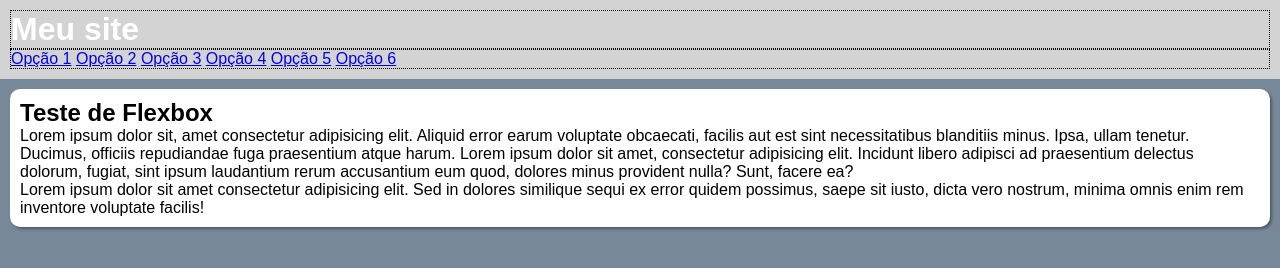
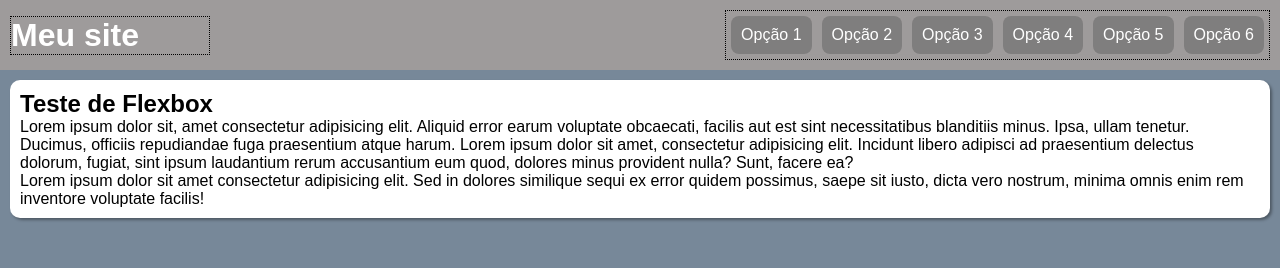
Before and after one commit to igorgianeri/html-css, a plain HTML site: page exercicios/ex-027/flex013 - menu flexbox/index.html in a window 1280 px wide. Drawn offline with Linux system fonts and the light colour scheme.

Commit message:
Menu Flexbox - Adicionando elementos flex

```diff
--- a/exercicios/ex-027/flex013 - menu flexbox/style/style.css
+++ b/exercicios/ex-027/flex013 - menu flexbox/style/style.css
@@ -15,21 +15,42 @@ body {
 }
 
 header {
-    background-color: lightgray;
+    background-color: rgb(158, 155, 155);
     color: white;
     padding: 10px;
+    display: flex;
+    flex-flow: row wrap;
+    justify-content: space-between;
+    align-items: center;
 }
 
-nav {
+header > nav {
+    border: 1px dotted black;
+    display: flex;
+    flex-flow: row wrap;
+    justify-content: flex-end;
 
+}
+
+header > nav > a {
+    background-color: rgba(121, 119, 119, 0.801);
+    color: white;
+    margin: 5px;
+    padding: 10px;
+    border-radius: 8px;
+    text-decoration: none;
+    text-align: center;
+}
+
+header > nav > a:hover {
+    background-color: white;
+    color: rgba(121, 119, 119, 0.801);
+    transition: background-color .5s;
 }
 
 header > h1 {
     border: 1px dotted black;
-}
-
-header > nav {
-    border: 1px dotted black;
+    flex: 0 0 200px;
 }
 
 main {
```
